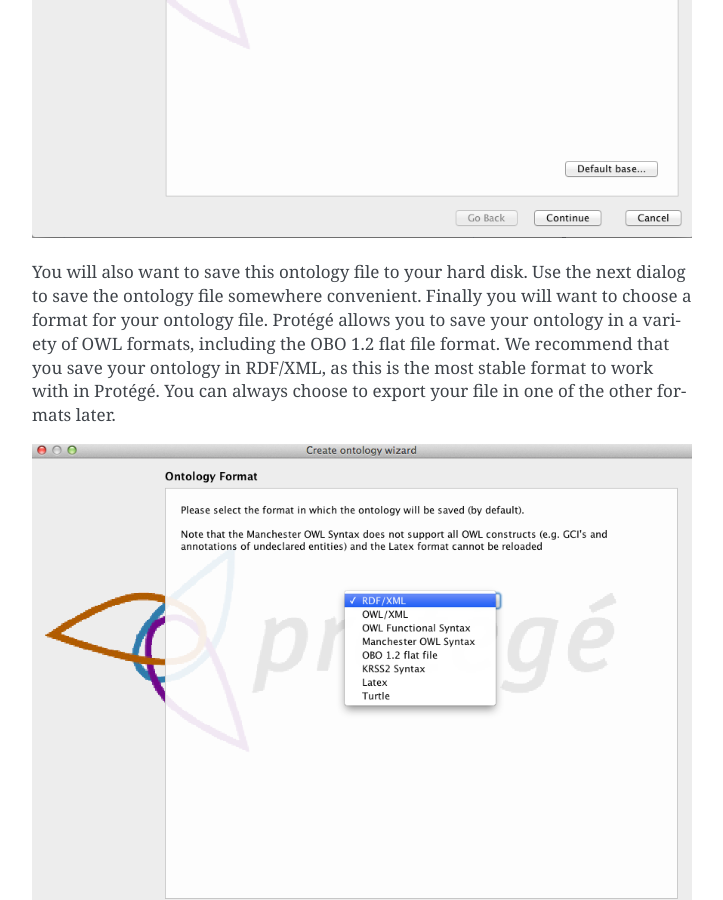
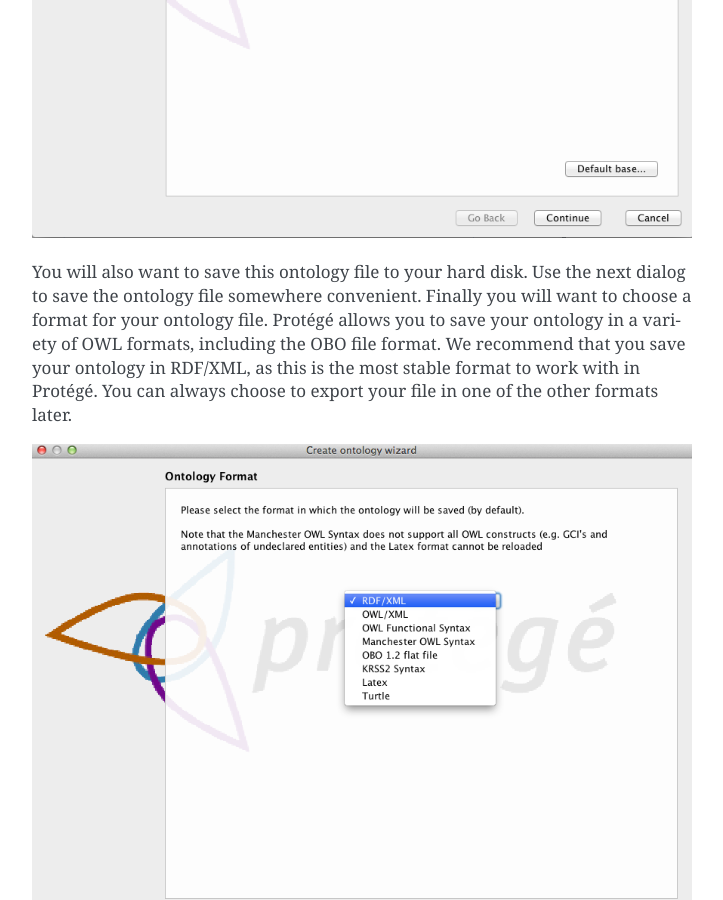
Before and after one commit to geneontology/protege-tutorial, a Sphinx documentation site: the page built from docs/StartingProtege.md, in a window 1280 px wide and 900 px high, scrolled down 1065 px. Shown: the whole window, without its empty margins (388-1111 px from the left). Built offline with Sphinx 7.4.7, drawn with Linux system fonts in a browser that asks for light colours; pages that are not in the unit, such as notebooks, are missing from menus.

```diff
--- a/docs/StartingProtege.md
+++ b/docs/StartingProtege.md
@@ -14,7 +14,7 @@
 
 ![](./media/image2.png)
 
-You will also want to save this ontology file to your hard disk. Use the next dialog to save the ontology file somewhere convenient. Finally you will want to choose a format for your ontology file. Protégé allows you to save your ontology in a variety of OWL formats, including the OBO 1.2 flat file format. We recommend that you save your ontology in RDF/XML, as this is the most stable format to work with in Protégé. You can always choose to export your file in one of the other formats later.
+You will also want to save this ontology file to your hard disk. Use the next dialog to save the ontology file somewhere convenient. Finally you will want to choose a format for your ontology file. Protégé allows you to save your ontology in a variety of OWL formats, including the OBO file format. We recommend that you save your ontology in RDF/XML, as this is the most stable format to work with in Protégé. You can always choose to export your file in one of the other formats later.
 
 ![](./media/image3.png)
 
```
Also changed, not shown: docs/Entities.md (+2 -3 lines).
